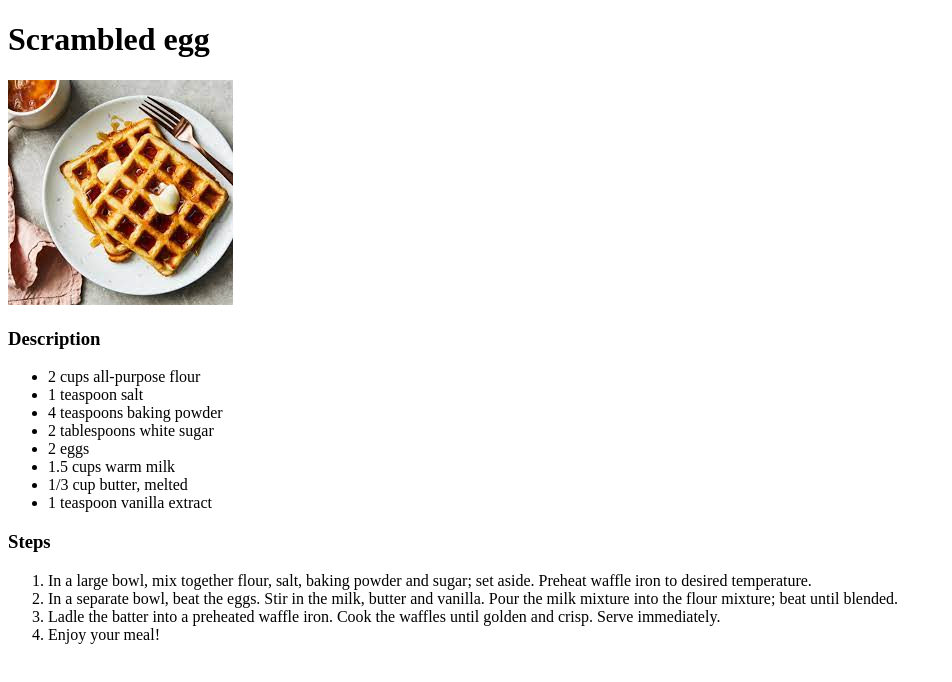
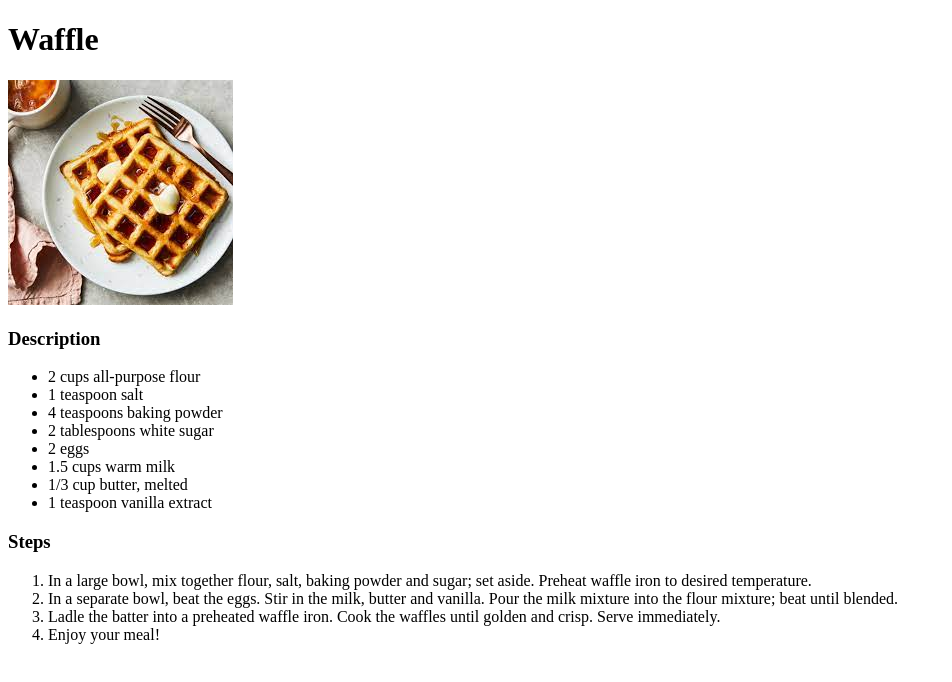
Before and after one commit to janCzosnowski/odin-recipes, a plain HTML site: page recipes/waffle.html in a window 1280 px wide. Shown: the whole page, without its empty margins (0-952 px from the left). Drawn offline with Linux system fonts and the light colour scheme.

Commit message:
forgot to change a name of a recipe last time

```diff
--- a/recipes/waffle.html
+++ b/recipes/waffle.html
@@ -8,7 +8,7 @@
     </head>
 
     <body>
-        <h1>Scrambled egg</h1>
+        <h1>Waffle</h1>
         <img src="./foodImages/waffle.jpeg" alt="Waffle image not loaded">
         <h3>Description</h3>
         <ul>
```
